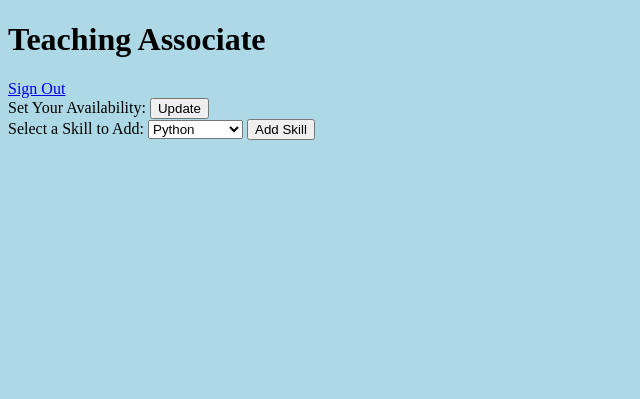
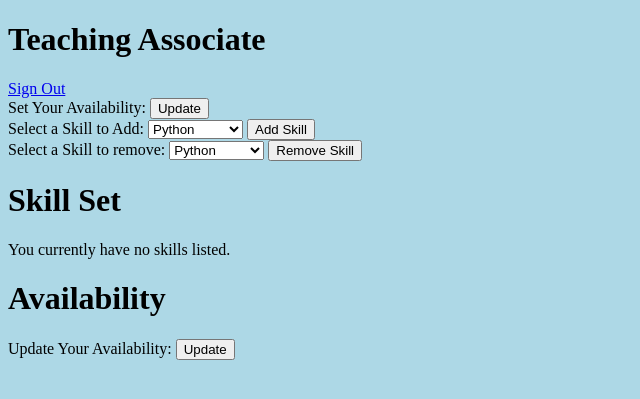
Before and after one commit to AlfieGormley/Teaching-Allocation-System, a Flask app: template templates/ta.html in a window 1280 px wide. Shown: the top 399 px of the page, without its empty margins (0-640 px from the left). Run offline with Flask 3, Linux system fonts and the light colour scheme; the template is opened without the code that fills it, so the values that code supplies are empty.

Commit message:
TA Skill update functionality
TA's skills are now displayed on the ta.html page. Also added functionality to remove a skill from the database via the ta.html page.

```diff
--- a/app.py
+++ b/app.py
@@ -45,7 +45,13 @@ def home():
 @app.route('/ta/')
 @login_required(role="Teaching Associate")
 def ta():
-    return render_template('ta.html')
+
+
+    user_id = session.get('user').get('_id')
+    user = db.users.find_one({"_id": user_id})
+    skills = user.get('skillset', [])
+
+    return render_template('ta.html', skills=skills)
 
 @app.route('/ml/')
 @login_required(role="Module Leader")
--- a/static/js/scripts.js
+++ b/static/js/scripts.js
@@ -167,3 +167,56 @@ $("form[name='skills_form']").submit(function(e) {
     });
 
 });
+
+
+
+//Finds the form with name:remove_skills_form, when submitted it run this function
+$("form[name='remove_skills_form']").submit(function(e) {
+
+    //Prevents the page reloading
+    e.preventDefault();
+
+    //Stores the form object
+    var $form = $(this);
+
+    //Finds the error class to display error messages
+    var $error = $form.find(".error");
+
+    //Collects the data submitted from the form to be sent to the server as a POST request
+    var data = $form.serialize();
+
+    //AJAX requests are sent to the backend
+    $.ajax({
+
+        //Sends the request to the route which handles skill updates
+        url: "/user/remove_skills",
+
+        //POST request
+        type: "POST",
+
+        //Sends the form data
+        data: data,
+
+        //Expecting a json response
+        dataType: "json",
+
+        //If the response is succesfull
+        success: function(resp) {
+
+            //Logs the servers response in the console
+            console.log(resp);
+
+            $error.text("Successful Update!").removeClass("error--hidden").addClass("success");
+        },
+
+        error: function(resp) {
+
+            //Logs the error response in the browser console
+            console.log(resp);
+
+            //This will look at our models.py file and return the appropriate error message
+           // $error.text(resp.responseJSON.error).removeClass("error--hidden");
+        }
+    });
+
+});
--- a/templates/ta.html
+++ b/templates/ta.html
@@ -34,4 +34,44 @@
         <input type= "submit" value = "Add Skill" class= "btn">
     </form>
 
+    <form name="remove_skills_form">
+        <label for="skills">Select a Skill to remove:</label>
+        <select name="skill" id="skills">
+            <option value="Python">Python</option>
+            <option value="Java">Java</option>
+            <option value="HTML">HTML</option>
+            <option value="C++">C++</option>
+            <option value="MATLAB">MATLAB</option>
+            <option value="SQL">SQL</option>
+            <option value="Flask">Flask</option>
+            <option value="Mongodb">Mongodb</option>
+            <option value="JS">JS</option>
+            <option value="C">C</option>
+            <option value="Visual Basic">Visual Basic</option>
+        </select>
+        <input type= "submit" value = "Remove Skill" class= "btn">
+    </form>
+
+
+    <body>
+        <h1>Skill Set</h1>
+        {% if skills %}
+        <ul>
+            {% for skill in skills %}
+            <li>{{ skill }}</li>
+            {% endfor %}
+        </ul>
+
+        {% else %}
+        <p>You currently have no skills listed.</p>
+        {% endif %}
+    </body>
+
+
+    <h1>Availability</h1>
+    <form id="availability_form">
+        <label for="availability">Update Your Availability:</label>
+        <input type= "submit" value = "Update" class= "btn">
+    </form>
+
 {% endblock %}
```
Also changed, not shown: user/models.py (+21 -0 lines), user/routes.py (+9 -0 lines).
